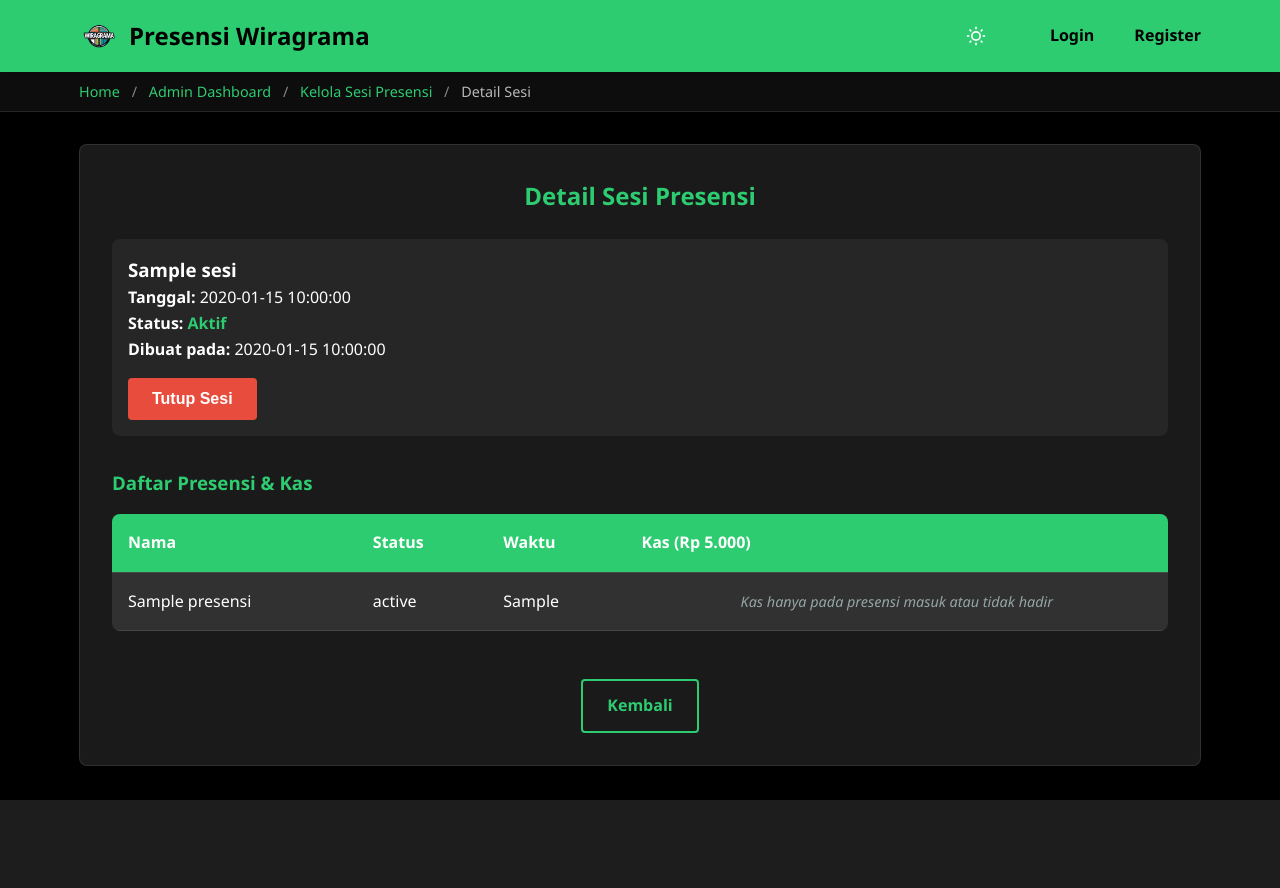
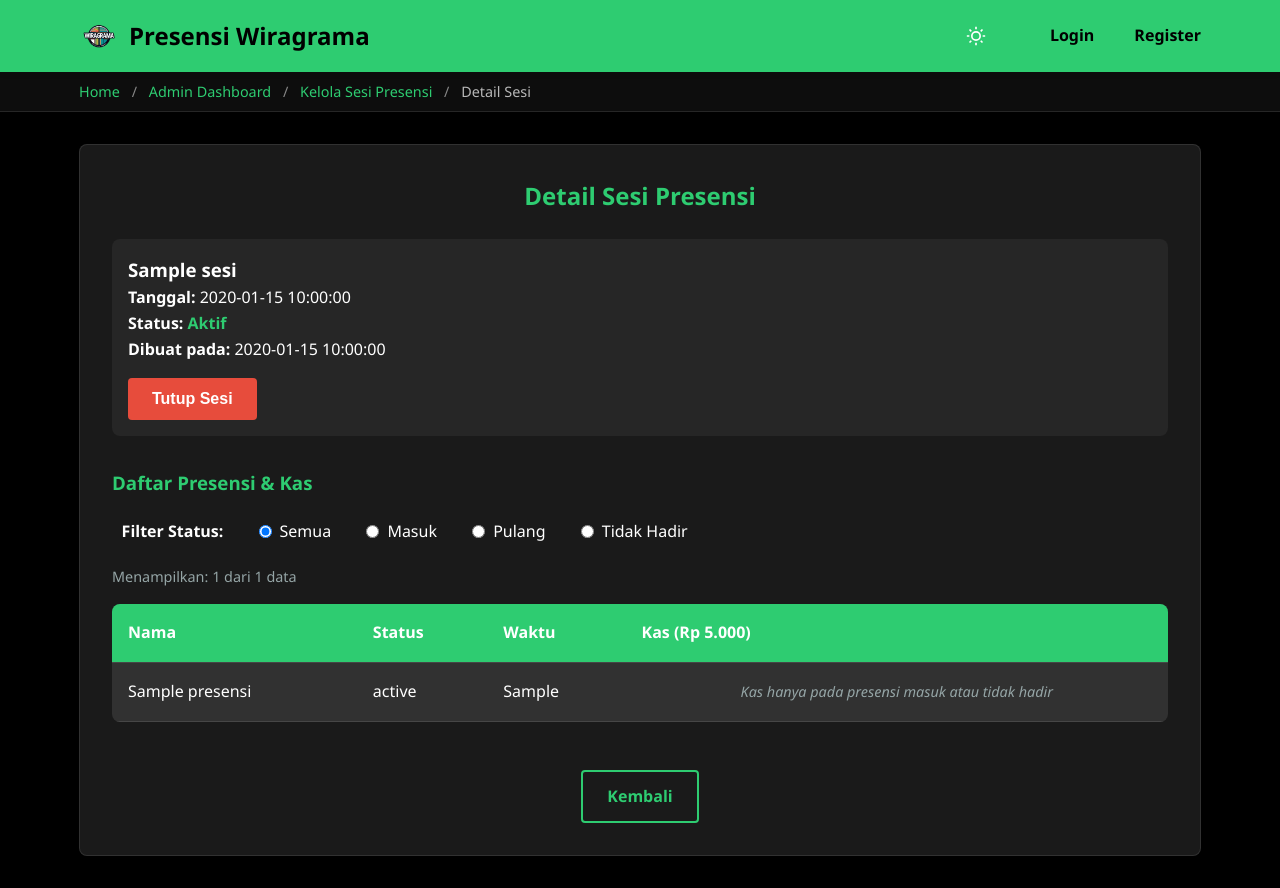
Before and after one commit to PrenjakAlangAlang/Presensi-Wiragrama, a Flask app: template templates/admin/sesi_detail.html in a window 1280 px wide. Before the commit the page ends 800 px from the top, so only its background shows below. Run offline with Flask 2, Linux system fonts and the light colour scheme; the template is opened without the code that fills it: most values are stand-ins (such as "Sample title", 1, 10 or a date in 2020).

Commit message:
filter table

```diff
--- a/templates/admin/sesi_detail.html
+++ b/templates/admin/sesi_detail.html
@@ -37,6 +37,29 @@
         </div>
 
         <h3 style="color: var(--primary-color); margin-bottom: 1rem;">Daftar Presensi & Kas</h3>
+
+        <div class="filter-controls" style="margin-bottom: 1rem; display: flex; gap: 1rem; align-items: center; flex-wrap: wrap;">
+            <label style="font-weight: bold;">Filter Status:</label>
+            <div style="display: flex; gap: 1rem; flex-wrap: wrap;">
+                <label style="display: flex; align-items: center; cursor: pointer;">
+                    <input type="radio" name="status-filter" value="all" checked style="margin-right: 0.5rem;"> Semua
+                </label>
+                <label style="display: flex; align-items: center; cursor: pointer;">
+                    <input type="radio" name="status-filter" value="masuk" style="margin-right: 0.5rem;"> Masuk
+                </label>
+                <label style="display: flex; align-items: center; cursor: pointer;">
+                    <input type="radio" name="status-filter" value="pulang" style="margin-right: 0.5rem;"> Pulang
+                </label>
+                <label style="display: flex; align-items: center; cursor: pointer;">
+                    <input type="radio" name="status-filter" value="tidak hadir" style="margin-right: 0.5rem;"> Tidak Hadir
+                </label>
+            </div>
+        </div>
+
+        <div class="filter-stats" style="margin-bottom: 1rem; font-size: 0.9rem;">
+            <span>Menampilkan: <span id="displayed-count">{{ presensi_list|length }}</span> dari {{ presensi_list|length }} data</span>
+        </div>
+
         <div class="table-container">
             <table>
                 <thead>
@@ -49,7 +72,7 @@
                 </thead>
                 <tbody>
                     {% for presensi in presensi_list %}
-                        <tr>
+                        <tr data-status="{{ presensi.status }}">
                             <td>{{ presensi.nama_lengkap }}</td>
                             <td>
                                 {% if presensi.status == 'tidak hadir' %}
@@ -146,6 +169,32 @@
                 });
             });
         });
+
+        // Add filtering functionality
+        const filterRadios = document.querySelectorAll('input[name="status-filter"]');
+        const tableRows = document.querySelectorAll('table tbody tr');
+        const displayedCount = document.getElementById('displayed-count');
+
+        filterRadios.forEach(radio => {
+            radio.addEventListener('change', function() {
+                const filterValue = this.value;
+                let visibleCount = 0;
+
+                tableRows.forEach(row => {
+                    const rowStatus = row.getAttribute('data-status');
+
+                    if (filterValue === 'all' || rowStatus === filterValue) {
+                        row.style.display = '';
+                        visibleCount++;
+                    } else {
+                        row.style.display = 'none';
+                    }
+                });
+
+                // Update displayed count
+                displayedCount.textContent = visibleCount;
+            });
+        });
     });
     </script>
 
@@ -172,5 +221,25 @@
         display: block;
         text-align: center;
     }
+
+    /* Filter styles */
+    .filter-controls label {
+        padding: 0.3rem 0.6rem;
+        border-radius: 4px;
+        transition: background-color 0.2s;
+    }
+
+    .filter-controls label:hover {
+        background-color: rgba(255, 255, 255, 0.1);
+    }
+
+    .filter-controls input[type="radio"]:checked + span {
+        color: var(--primary-color);
+        font-weight: bold;
+    }
+
+    .filter-stats {
+        color: var(--gray-color);
+    }
     </style>
 {% endblock %}
```
